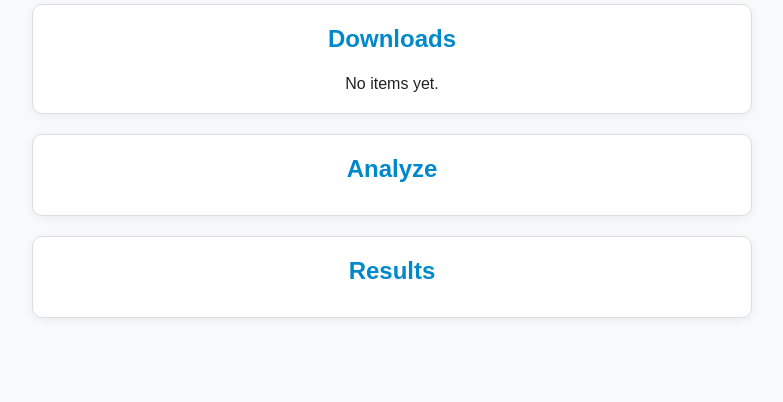
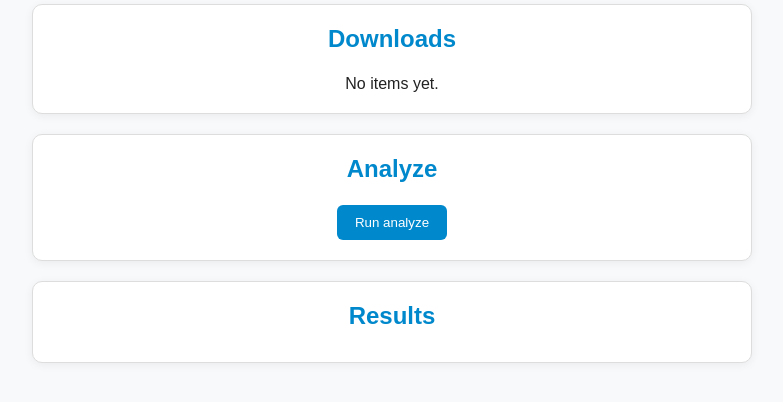
Before and after one commit to emilioano/Scrapalyzer, a Flask app: page / in a window 1280 px wide. Shown: the part 234-636 px from the top of the page, without its empty margins (248-1031 px from the left). Run offline with Flask 3, Linux system fonts and the light colour scheme.

Commit message:
added analyze button

```diff
--- a/app.py
+++ b/app.py
@@ -49,7 +49,7 @@ def dir_to_list(dir: str) -> list:
         return []
     return os.listdir(dir)
 
-# Route to index function, loads file names from downloads folder.
+# Route to index function, loads file names from downloads folder
 @app.route('/', methods=['GET'])
 def index():
     downloads = dir_to_list(downloads_dir_path)
@@ -72,10 +72,21 @@ def scrape_form():
     except ValueError as e:
         logger.error(f' * Input error: {e}')
 
-    # Reload index after url is sent.
+    # Reload index after url is sent
+    return redirect(url_for('index'))
+
+# Route to run the analyze script
+@app.route('/run_analyze', methods=['POST'])
+def run_analyze():
+    # Placeholder for analyze script
+    logger.info(f' * Analyzing...')
+    logger.info(f' * Analyzed.')
+    logger.info(' * Images saved to analyzed cat/dog folders.')
+    # Reload index
     return redirect(url_for('index'))
 
 
 if __name__ == '__main__':
-    ensure_folder([downloads_dir_path, dogs_dir_path, cats_dir_path, processed_dir_path, modules_dir_path, utils_dir_path, scraper_dir_path, analyzer_dir_path])
+    ensure_folder([downloads_dir_path, dogs_dir_path, cats_dir_path, processed_dir_path,
+                  modules_dir_path, utils_dir_path, scraper_dir_path, analyzer_dir_path])
     app.run(debug=True, port=8000)
--- a/static/css/styles.css
+++ b/static/css/styles.css
@@ -67,6 +67,7 @@ h1, h2 { margin: 0 0 12px; }
 }
 
 .submit_button {
+  max-width: 250px;
   padding: 10px 18px;
   border: none;
   border-radius: 6px;
--- a/templates/sections/analyze.html
+++ b/templates/sections/analyze.html
@@ -1,3 +1,13 @@
 <section class="card">
 	<h2 class="title">Analyze</h2>
+	<form
+		class="form"
+		action="{{ url_for('run_analyze') }}"
+		method="post">
+		<button
+			class="submit_button"
+			type="submit">
+			Run analyze
+		</button>
+	</form>
 </section>
```
